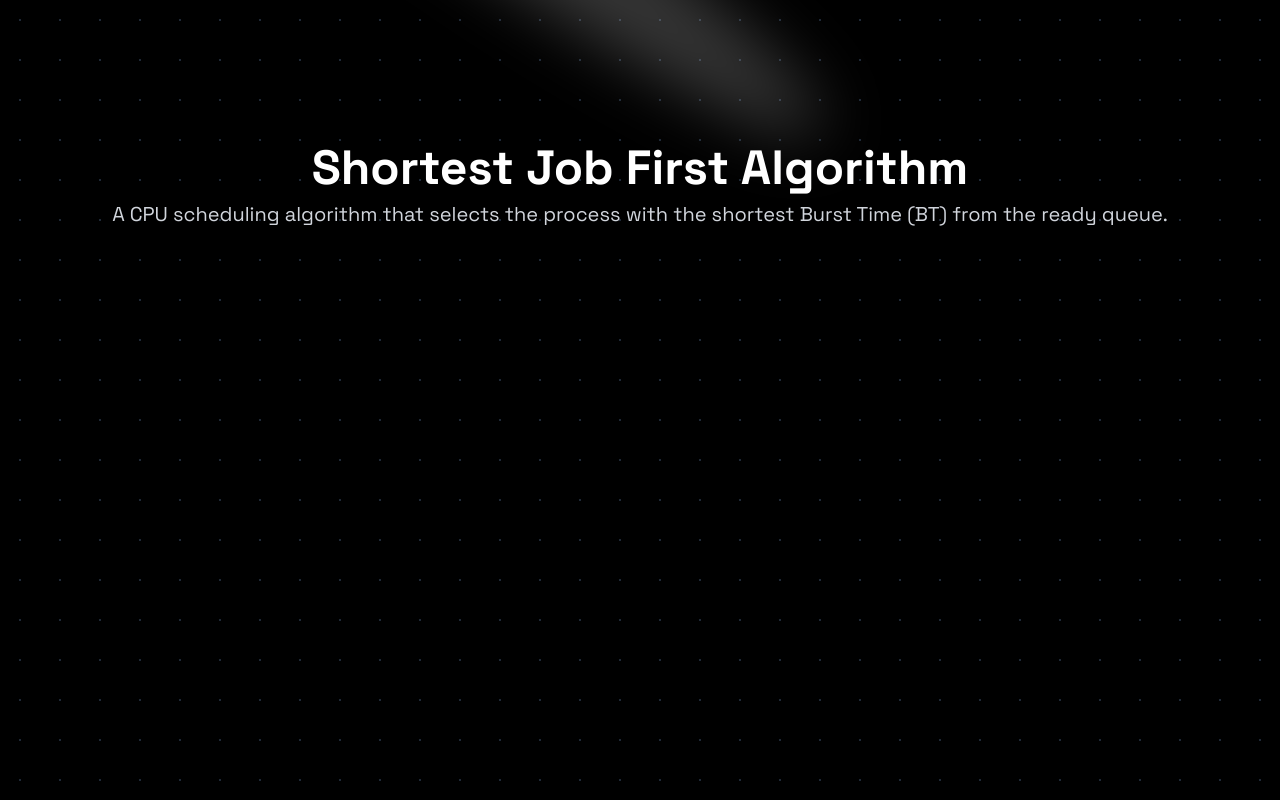
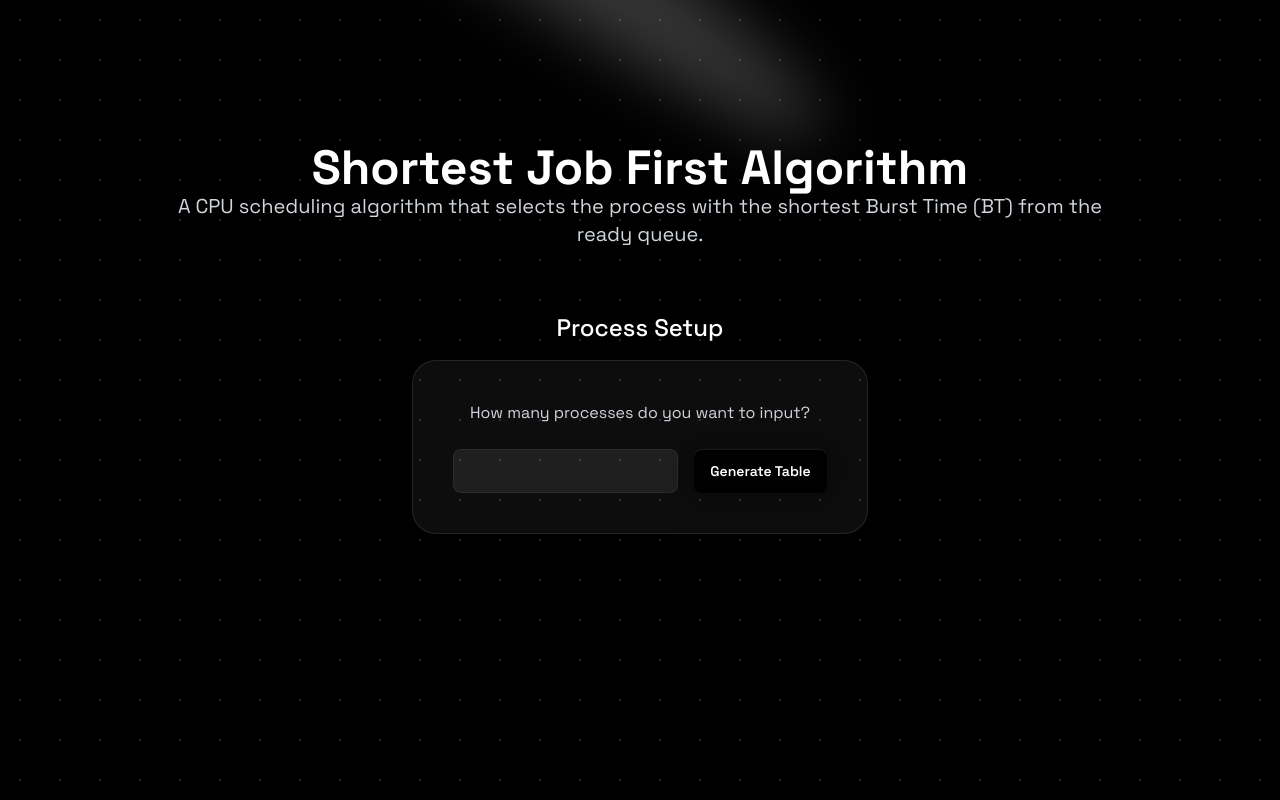
Before and after one commit to kentvillalun/sjf-scheduling-simulator, a React (Vite) app: page / in a window 1280 px wide. Built offline with nearby package versions, Linux system fonts and the light colour scheme.

Commit message:
Made a reveal on screen effect and finish process setup input

```diff
--- a/src/App.jsx
+++ b/src/App.jsx
@@ -8,7 +8,7 @@ function App() {
     <>
 
 
-      <main className="bg-black min-h-screen flex justify-center items-center text-white flex-col bg-[radial-gradient(#1f2937_1px,transparent_1px)] bg-size-[40px_40px]">
+      <main className="bg-black min-h-screen flex justify-start items-center text-white flex-col bg-[radial-gradient(#1f2937_1px,transparent_1px)] bg-size-[40px_40px]">
         <Spotlight
         className="-top-40 left-0 md:-top-20 md:left-60 lg:left-120 lg:-top-60"
         fill="white"
--- /dev/null
+++ b/src/components/RevealOnScroll.jsx
@@ -0,0 +1,26 @@
+import { useEffect, useRef } from 'react';
+
+export const RevealOnScroll = ({ children }) => {
+    const ref =  useRef(null);
+
+    useEffect(() => {
+        const observer = new IntersectionObserver(
+            ([entry]) => {
+                if (entry.isIntersecting) {
+                    ref.current.classList.add("visible");
+                }
+            },
+            { threshold: 0.2, rootMargin: "0px 0px -50px 0px" }
+        );
+
+        if (ref.current) observer.observe(ref.current);
+
+        return () => observer.disconnect();
+    });
+
+    return (
+        <div className="reveal" ref={ref}>
+            {children}
+        </div>
+    )
+}
--- a/src/components/sections/Form.jsx
+++ b/src/components/sections/Form.jsx
@@ -1,13 +1,37 @@
-import { useState } from "react"
-
+import { useState } from "react";
+import { RevealOnScroll } from "../RevealOnScroll";
 
 export const Form = () => {
+  const [step, setStep] = useState(1);
 
-    const [step, setStep] = useState(1);
+  return (
+    <section className="flex items-center justify-center  py-10">
+      {step === 1 && (
+        <RevealOnScroll>
+          <div className="mx-auto px-6 max-w-3xl md:max-w-5xl flex flex-col items-center justify-center gap-4">
+            <h2 className="text-2xl font-medium">Process Setup</h2>
 
-    return (
-        <section className="flex flex-col justify-center items-center m-auto text-center p-6 gap-2">
-            {}
-        </section>
-    )
-}
+            <form
+              action=""
+              className="w-full border m-auto p-10 border-white/10 rounded-3xl flex flex-col gap-6 bg-white/5"
+            >
+              <p className="text-gray-300 text-center">
+                How many processes do you want to input?
+              </p>
+
+              <div className="flex flex-col md:flex-row gap-4">
+                <input
+                  type="number"
+                  className="focus:outline-none px-4 py-2 bg-white/8 rounded-lg border-white/5 border "
+                />
+                <button className="bg-black px-4 py-3 rounded-lg cursor-pointer font-semibold text-sm hover:-translate-y-0.5 transition-all duration-200 shadow-[0_0_24px_rgba(34,42,53,0.06),0_1px_1px_rgba(0,0,0,0.05),0_0_0_1px_rgba(34,42,53,0.04),0_0_4px_rgba(34,42,53,0.08),0_16px_68px_rgba(47,48,55,0.05),0_1px_0_rgba(255,255,255,0.1)_inset] ">
+                  Generate Table
+                </button>
+              </div>
+            </form>
+          </div>
+        </RevealOnScroll>
+      )}
+    </section>
+  );
+};
--- a/src/components/sections/Header.jsx
+++ b/src/components/sections/Header.jsx
@@ -1,11 +1,17 @@
-
+import { RevealOnScroll } from "../RevealOnScroll";
 
 export const Header = () => {
-    return (
-        <section className="flex flex-col justify-center items-center text-center p-6 gap-2 mt-30">
-
-            <h1 className="text-3xl md:text-5xl font-bold">Shortest Job First Algorithm</h1>
-            <p className="text-gray-300 md:text-xl">A CPU scheduling algorithm that selects the process with the shortest Burst Time (BT) from the ready queue.</p>
-        </section>
-    )
-}
+  return (
+    <section className="flex flex-col justify-start items-center text-center p-6 gap-2 mt-30 max-w-5xl">
+      <RevealOnScroll>
+        <h1 className="text-3xl md:text-5xl font-bold">
+          Shortest Job First Algorithm
+        </h1>
+        <p className="text-gray-300 md:text-xl">
+          A CPU scheduling algorithm that selects the process with the shortest
+          Burst Time (BT) from the ready queue.
+        </p>
+      </RevealOnScroll>
+    </section>
+  );
+};
--- a/src/index.css
+++ b/src/index.css
@@ -23,3 +23,15 @@ body {
 .animate-spotlight {
   animation: spotlight 2s ease-out forwards;
 }
+
+
+.reveal {
+  opacity: 0;
+  transform: translateY(20px);
+  transition: opacity 0.7s ease, transform 0.7s ease;
+}
+
+.reveal.visible {
+  opacity: 1;
+  transform: translateY(0);
+}
```
